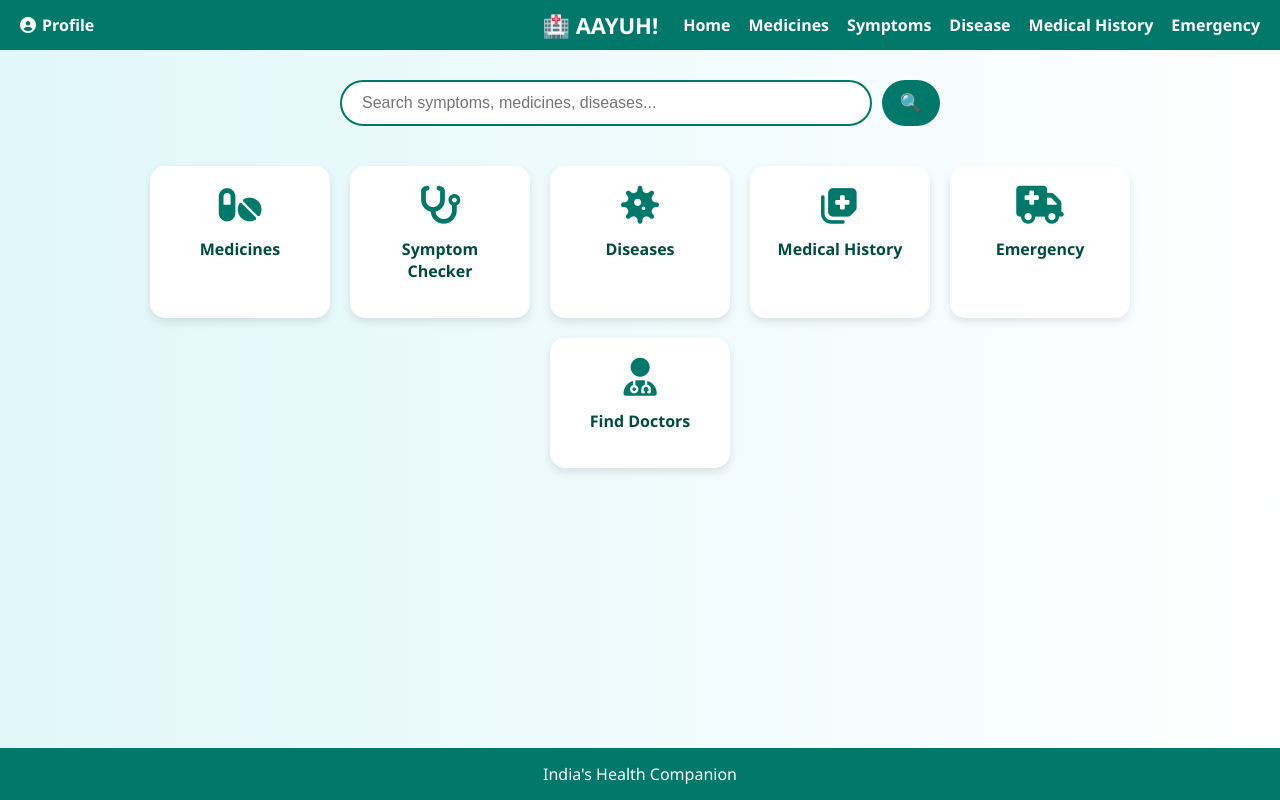
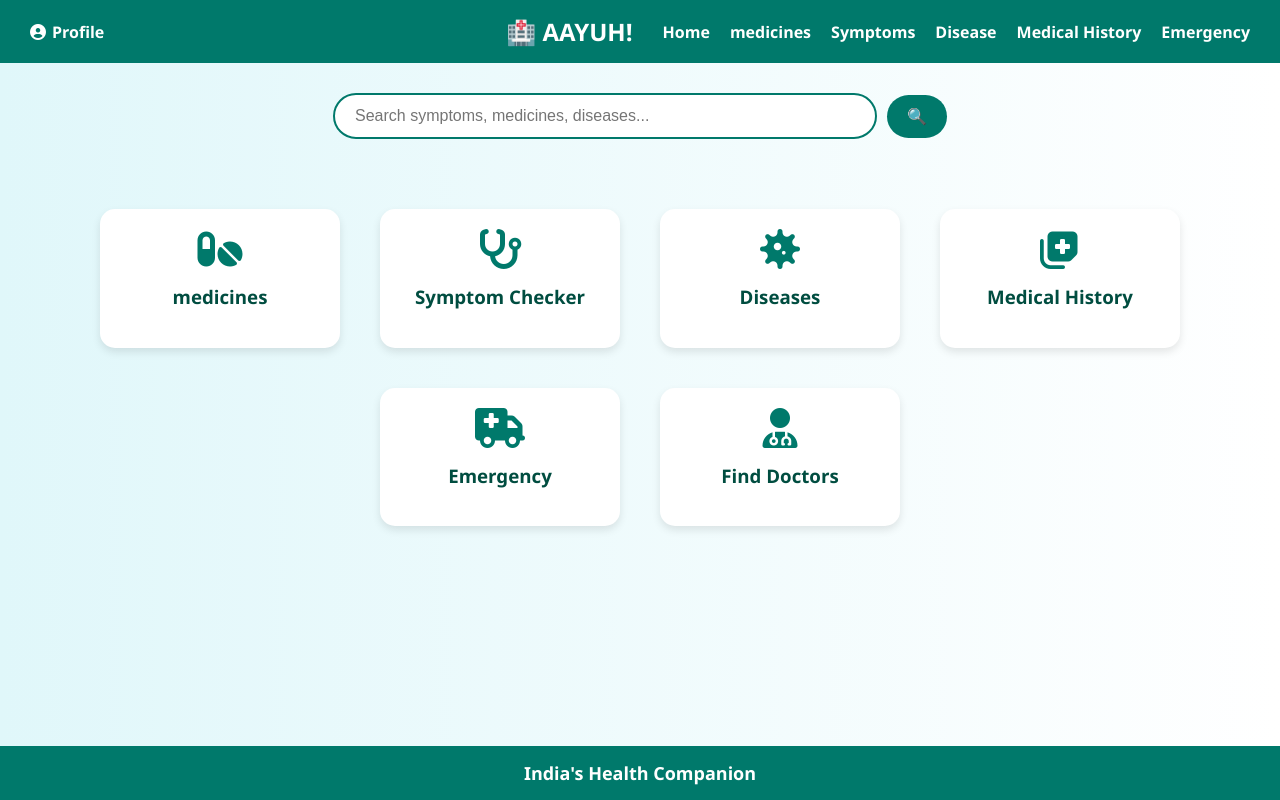
Before and after one commit to bharathnaidu8143/AAYUH-., a plain HTML site: page dashboard.html in a window 1280 px wide. Drawn offline with Linux system fonts and the light colour scheme.

Commit message:
Refactor dashboard layout and styles
Updated styles and layout for improved UI. Changed navbar links and added onclick functionality for cards.

```diff
--- a/dashboard.html
+++ b/dashboard.html
@@ -7,10 +7,6 @@
   <link rel="stylesheet" href="https://cdnjs.cloudflare.com/ajax/libs/font-awesome/6.4.0/css/all.min.css" />
 
   <style>
-    * {
-      box-sizing: border-box;
-    }
-
     body {
       margin: 0;
       font-family: 'Segoe UI', sans-serif;
@@ -23,10 +19,9 @@
     /* Header / Navbar */
     header {
       display: flex;
-      flex-wrap: wrap;
       justify-content: space-between;
       align-items: center;
-      padding: 10px 20px;
+      padding: 15px 30px;
       background-color: #00796b;
       color: white;
     }
@@ -40,7 +35,6 @@
       display: flex;
       align-items: center;
       gap: 6px;
-      font-size: 16px;
     }
 
     .profile-dropdown-content {
@@ -50,7 +44,7 @@
       min-width: 160px;
       box-shadow: 0 8px 16px rgba(0,0,0,0.2);
       z-index: 1;
-      top: 40px;
+      top: 45px;
       left: 0;
       border-radius: 8px;
       overflow: hidden;
@@ -67,28 +61,25 @@
       background-color: #f1f1f1;
     }
 
+    /* Navbar Links */
     .navbar {
       display: flex;
       align-items: center;
-      gap: 25px;
-      flex-wrap: wrap;
-      justify-content: center;
-      text-align: center;
+      gap: 30px;
     }
 
     .logo {
-      font-size: 22px;
+      font-size: 24px;
       font-weight: bold;
       display: flex;
       align-items: center;
-      gap: 6px;
+      gap: 8px;
     }
 
     .navbar ul {
       list-style: none;
       display: flex;
-      flex-wrap: wrap;
-      gap: 18px;
+      gap: 20px;
       margin: 0;
       padding: 0;
     }
@@ -97,7 +88,7 @@
       color: white;
       text-decoration: none;
       font-weight: bold;
-      font-size: 16px;
+      transition: 0.3s;
     }
 
     .navbar ul li a:hover {
@@ -106,23 +97,23 @@
 
     /* Search bar */
     .search-bar {
-      margin: 30px auto 20px;
+      margin: 30px auto;
       display: flex;
       justify-content: center;
       align-items: center;
       gap: 10px;
-      width: 90%;
-      max-width: 600px;
+      width: 80%;
     }
 
     .search-bar input {
       flex: 1;
+      max-width: 500px;
       padding: 12px 20px;
       font-size: 16px;
       border-radius: 25px;
       border: 2px solid #00796b;
       outline: none;
-      transition: 0.3s;
+      transition: all 0.3s ease;
     }
 
     .search-bar input:focus {
@@ -131,13 +122,14 @@
     }
 
     .search-bar button {
-      padding: 12px 18px;
+      padding: 12px 20px;
       background: #00796b;
       color: white;
       border: none;
       border-radius: 25px;
       cursor: pointer;
-      font-size: 18px;
+      font-size: 16px;
+      transition: background 0.3s ease;
     }
 
     .search-bar button:hover {
@@ -148,11 +140,10 @@
     .main-content {
       display: flex;
       justify-content: center;
+      gap: 40px;
+      margin-top: 40px;
       flex-wrap: wrap;
-      gap: 20px;
-      margin: 20px auto 60px;
-      padding: 0 10px;
-      max-width: 1000px;
+      padding-bottom: 100px;
     }
 
     .card {
@@ -160,9 +151,9 @@
       padding: 20px;
       border-radius: 15px;
       box-shadow: 0 4px 8px rgba(0,0,0,0.1);
-      width: 180px;
+      width: 200px;
       text-align: center;
-      transition: 0.3s;
+      transition: transform 0.3s ease;
       cursor: pointer;
     }
 
@@ -171,16 +162,15 @@
     }
 
     .card i {
-      font-size: 38px;
-      margin-bottom: 8px;
+      font-size: 40px;
+      margin-bottom: 10px;
       color: #00796b;
     }
 
     .card h3 {
       color: #004d40;
       font-weight: 600;
-      font-size: 16px;
-      margin-top: 6px;
+      margin-top: 5px;
     }
 
     /* Footer */
@@ -189,29 +179,22 @@
       color: white;
       text-align: center;
       padding: 15px;
-      font-size: 16px;
+      font-size: 18px;
+      font-weight: bold;
       margin-top: auto;
     }
 
-    /* Responsive */
-    @media (max-width: 768px) {
-      header {
+    @media (max-width: 600px) {
+      .navbar {
+        flex-direction: column;
+        gap: 10px;
+      }
+      .search-bar input {
+        width: 90%;
+      }
+      .main-content {
         flex-direction: column;
         align-items: center;
-        gap: 8px;
-      }
-      .navbar ul {
-        justify-content: center;
-      }
-      .main-content {
-        gap: 15px;
-      }
-      .card {
-        width: 90%;
-        max-width: 300px;
-      }
-      .search-bar input {
-        width: 70%;
       }
     }
   </style>
@@ -224,23 +207,23 @@
     <div class="profile-dropdown">
       <span onclick="toggleProfileMenu()"><i class="fas fa-user-circle"></i> Profile</span>
       <div id="profileMenu" class="profile-dropdown-content">
-        <a href="#">Settings</a>
-        <a href="#">Contact Us</a>
-        <a href="#">Terms</a>
-        <a href="#">About</a>
-        <a href="#">Help</a>
+        <a href="settings.html">Settings</a>
+        <a href="Contact Us.html">Contact Us</a>
+        <a href="Terms and Conditions.html">Terms and Conditions</a>
+        <a href="about.html">About</a>
+        <a href="how to download.html">How to download</a>
       </div>
     </div>
 
     <div class="navbar">
       <div class="logo">🏥 AAYUH!</div>
       <ul>
-        <li><a href="#">Home</a></li>
-        <li><a href="#">Medicines</a></li>
-        <li><a href="#">Symptoms</a></li>
-        <li><a href="#">Disease</a></li>
-        <li><a href="#">Medical History</a></li>
-        <li><a href="#">Emergency</a></li>
+        <li><a href="dashboard.html">Home</a></li>
+        <li><a href="medicines.html">medicines</a></li>
+        <li><a href="Symptoms.html">Symptoms</a></li>
+        <li><a href="disease.html">Disease</a></li>
+        <li><a href="medical history.html">Medical History</a></li>
+        <li><a href="Emergency.html">Emergency</a></li>
       </ul>
     </div>
   </header>
@@ -253,17 +236,36 @@
 
   <!-- Main Content -->
   <div class="main-content">
-    <div class="card"><i class="fas fa-pills"></i><h3>Medicines</h3></div>
-    <div class="card"><i class="fas fa-stethoscope"></i><h3>Symptom Checker</h3></div>
-    <div class="card"><i class="fas fa-virus"></i><h3>Diseases</h3></div>
-    <div class="card"><i class="fas fa-notes-medical"></i><h3>Medical History</h3></div>
-    <div class="card"><i class="fas fa-ambulance"></i><h3>Emergency</h3></div>
-    <div class="card"><i class="fas fa-user-md"></i><h3>Find Doctors</h3></div>
+    <div class="card" onclick="window.location.href='medicines.html'">
+      <i class="fas fa-pills"></i>
+      <h3>medicines</h3>
+    </div>
+    <div class="card" onclick="window.location.href='Symptoms.html'">
+      <i class="fas fa-stethoscope"></i>
+      <h3>Symptom Checker</h3>
+    </div>
+    <div class="card" onclick="window.location.href='disease.html'">
+      <i class="fas fa-virus"></i>
+      <h3>Diseases</h3>
+    </div>
+    <div class="card" onclick="window.location.href='medical history.html'">
+      <i class="fas fa-notes-medical"></i>
+      <h3>Medical History</h3>
+    </div>
+    <div class="card" onclick="window.location.href='Emergency.html'">
+      <i class="fas fa-ambulance"></i>
+      <h3>Emergency</h3>
+    </div>
+    <div class="card" onclick="openDoctorFinder()">
+      <i class="fas fa-user-md"></i>
+      <h3>Find Doctors</h3>
+    </div>
   </div>
 
   <!-- Footer -->
   <div class="footer">India's Health Companion</div>
 
+  <!-- Script -->
   <script>
     function toggleProfileMenu() {
       const menu = document.getElementById('profileMenu');
@@ -284,6 +286,10 @@
       }
       alert("Searching for: " + term);
     }
+
+    function openDoctorFinder() {
+      alert("Doctor Finder feature coming soon!");
+    }
   </script>
 </body>
 </html>
```
